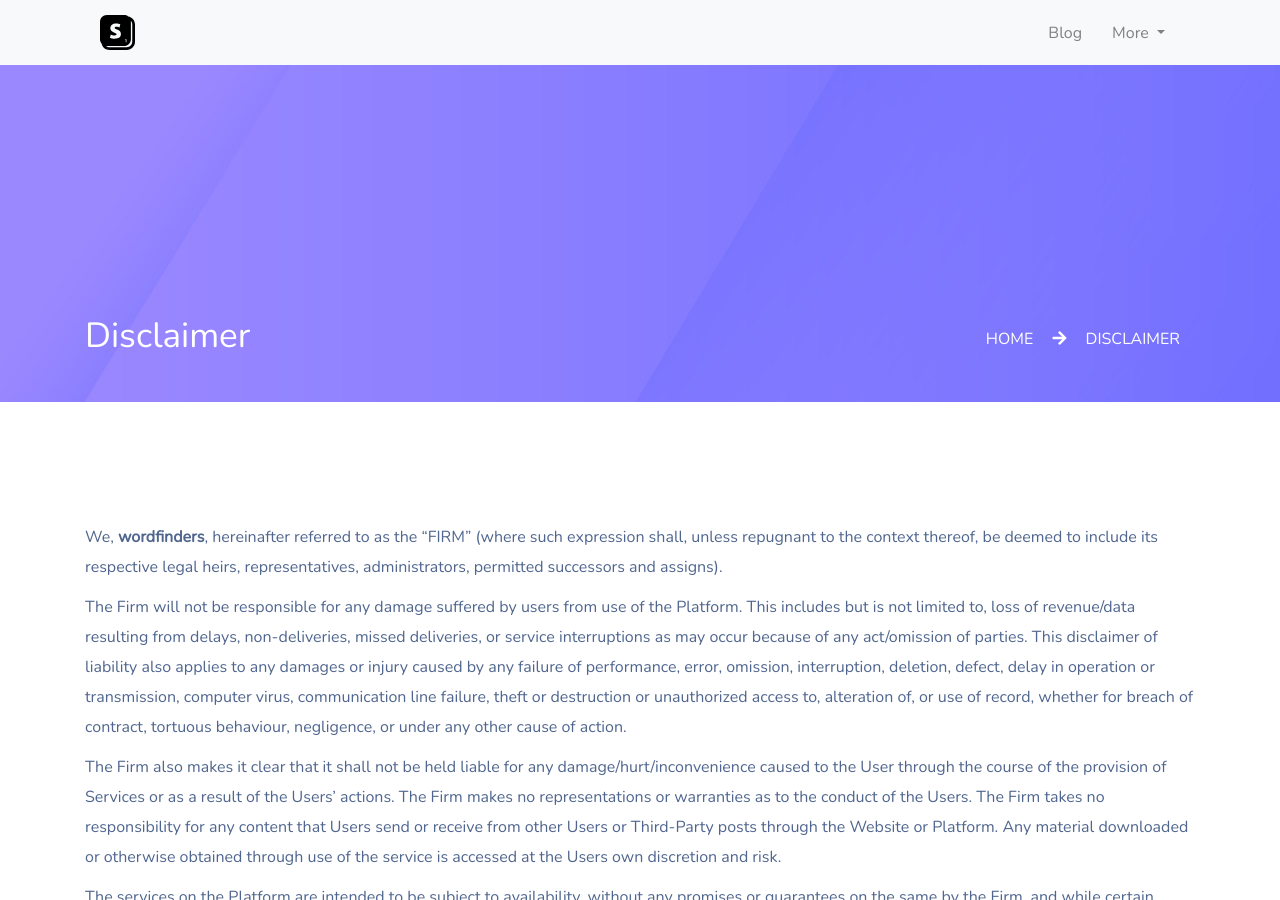
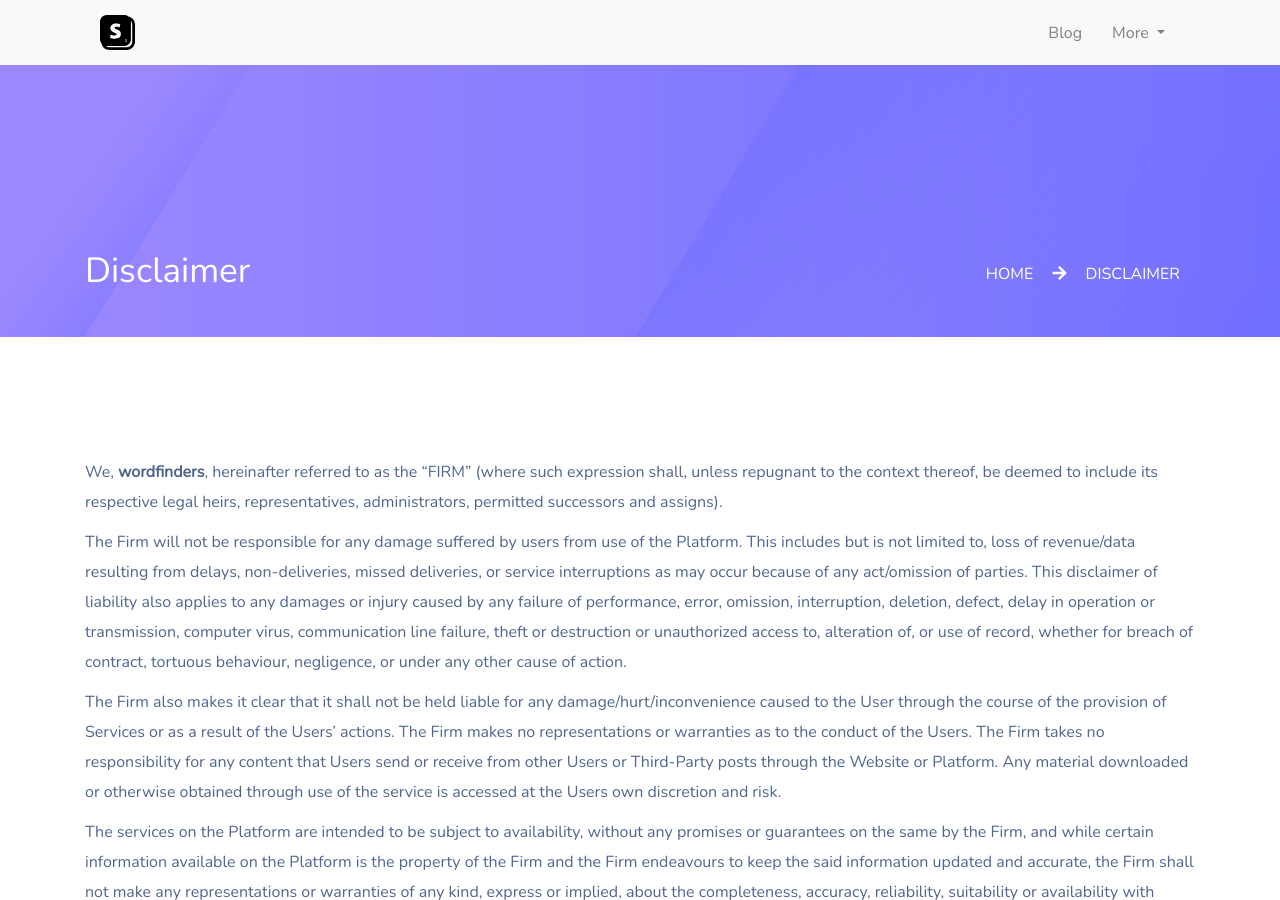
Before and after one commit to ManpreetChoudhary/word-games-theme, a Jekyll site: the page built from pages/disclaimer.md, in a window 1280 px wide and 900 px high. Built offline with Jekyll 4.4.1, drawn with Linux system fonts in a browser that asks for light colours.

Commit message:
performance changes

```diff
--- a/_includes/head/index.html
+++ b/_includes/head/index.html
@@ -18,6 +18,9 @@
 
   <link rel="shortcut icon" href="{{ site.logo | relative_url }}">
 
+  <link rel="stylesheet" href="https://cdn.jsdelivr.net/npm/bootstrap@4.5.3/dist/css/bootstrap.min.css">
+  <link rel="stylesheet" href="https://cdnjs.cloudflare.com/ajax/libs/font-awesome/5.15.0/css/all.min.css" />
+
   <link rel="stylesheet" href="{{ '/assets/css/style.css' | relative_url }}">
   <link rel="stylesheet" href="{{ '/assets/css/home.css' | relative_url }}">
   <link rel="stylesheet" href="{{ '/assets/css/feature.css' | relative_url }}">
@@ -26,10 +29,6 @@
   <link rel="stylesheet" href="{{ '/assets/css/news.css' | relative_url }}">
   <link rel="stylesheet" href="{{ '/assets/css/wordGroup.css' | relative_url }}">
   <link rel="stylesheet" href="{{ '/assets/css/footer.css' | relative_url }}">
-
-  <link rel="stylesheet" href="https://cdnjs.cloudflare.com/ajax/libs/font-awesome/5.15.0/css/all.min.css" />
-  <link rel="stylesheet" href="https://cdn.jsdelivr.net/npm/bootstrap@4.5.3/dist/css/bootstrap.min.css">
-
 
   <link rel="manifest" href="./manifest.json">
 
```
